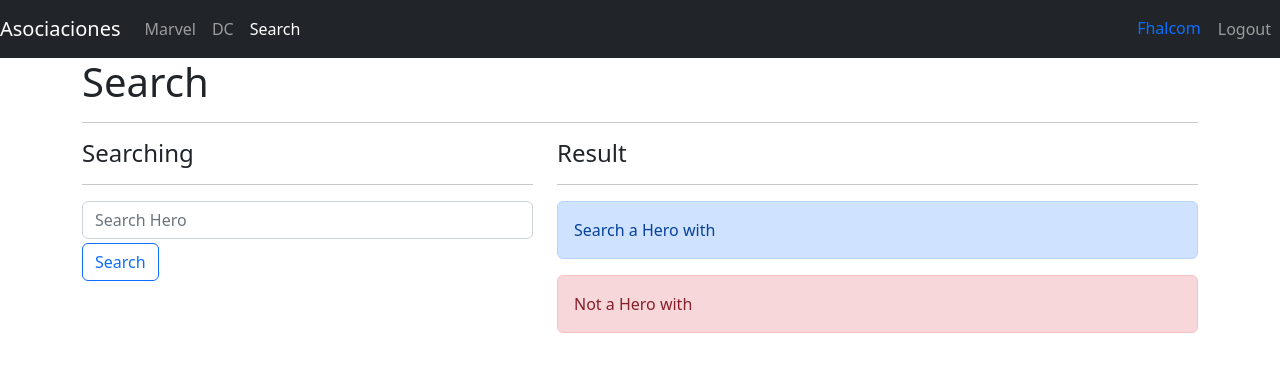
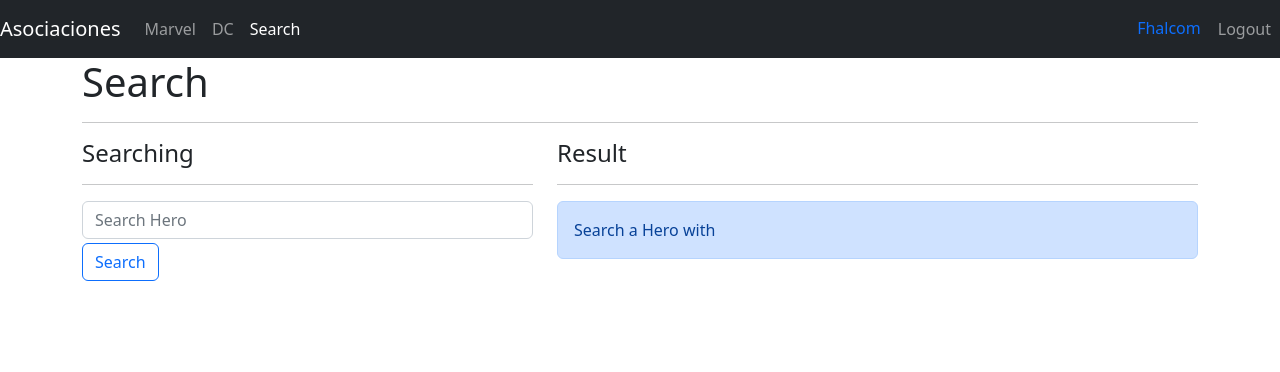
Before and after one commit to FidelLascano/heros, a React (Vite) app: page /heros/search in a window 1280 px wide. Shown: the top 372 px of the page. Built offline with nearby package versions, Linux system fonts and the light colour scheme.

Commit message:
Add: condition to display messages

```diff
--- a/src/heros/pages/SearchPage.jsx
+++ b/src/heros/pages/SearchPage.jsx
@@ -13,9 +13,11 @@ export const SearchPage = () => {
     const {q = ''} = queryString.parse(location.search);
     const heros = getHerosBySearchText(q);
     const {searchText, onInputChange} = useForm({searchText:""});
+    const isSearch =  (q.length > 0 );
+    const hasHeros =  (q.length > 0 && heros.length < 1 );
     const onSearchSubmit = (event) => {
         event.preventDefault();
-        if(searchText.trim().length<1) return;
+        if(searchText.trim().length<1) {navigate(``)}
         navigate(`?q=${searchText}`)
     }
 
@@ -47,8 +49,8 @@ export const SearchPage = () => {
                 <div className="col-7">
                     <h4>Result</h4>
                     <hr/>
-                    <div className={"alert alert-primary"}>Search a Hero with {q}</div>
-                    <div className={"alert alert-danger"}>Not a Hero with <b>{q}</b></div>
+                    <div className={"alert alert-primary"} style={{display: isSearch?'none':'block'}}>Search a Hero with {q}</div>
+                    <div className={"alert alert-danger"} style={{display: hasHeros?'block':'none'}}>Not a Hero with <b>{q}</b></div>
                     {heros.map(hero=>(<HeroCard key={hero.id} {...hero}/>))}
                 </div>
             </div>
```
